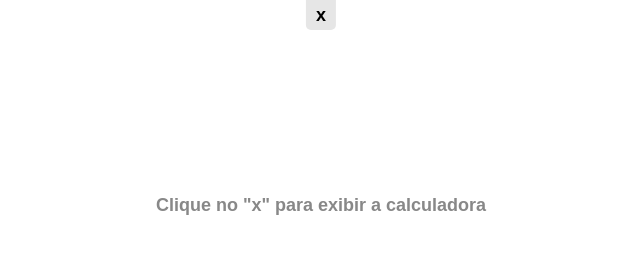
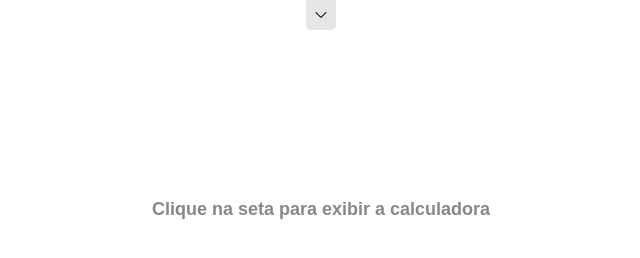
Before and after one commit to PedroMoniz997/Calculadora, a plain HTML site: page index.html in a window 1280 px wide. Shown: the full height of the page, 319-959 px from the left. Drawn offline with Linux system fonts and the light colour scheme.

Commit message:
14/03/2023

```diff
--- a/JS/script.js
+++ b/JS/script.js
@@ -77,4 +77,5 @@ tCopy.addEventListener("click", (evt) => {
 aba.addEventListener("click", (evt) => {
     paragrafo.classList.toggle("none");
     calc.classList.toggle("exibir");
+
 });
--- a/index.html
+++ b/index.html
@@ -39,9 +39,11 @@
                     <button id="T/" class="T TOp Op flex">/</button>
                 </div>
             </div>
-            <div class="container-aba" id="container-aba">x</div>
+            <div class="container-aba" id="container-aba">
+                <img src="img/seta-para-baixo.png" id="setas">
+            </div>
             <p id="paragrafo" class="paragrafo">
-                Clique no "x" para exibir a calculadora
+                Clique na seta para exibir a calculadora
             </p>
         </div>
         <script src="JS/script.js"></script>
--- a/style/style.css
+++ b/style/style.css
@@ -106,3 +106,8 @@
 .none {
     display: none;
 }
+
+#setas {
+    width: 16px;
+    height: 16px;
+}
```
Also changed, not shown: img/angulo-da-seta-para-cima.png (added), img/seta-para-baixo.png (added).
